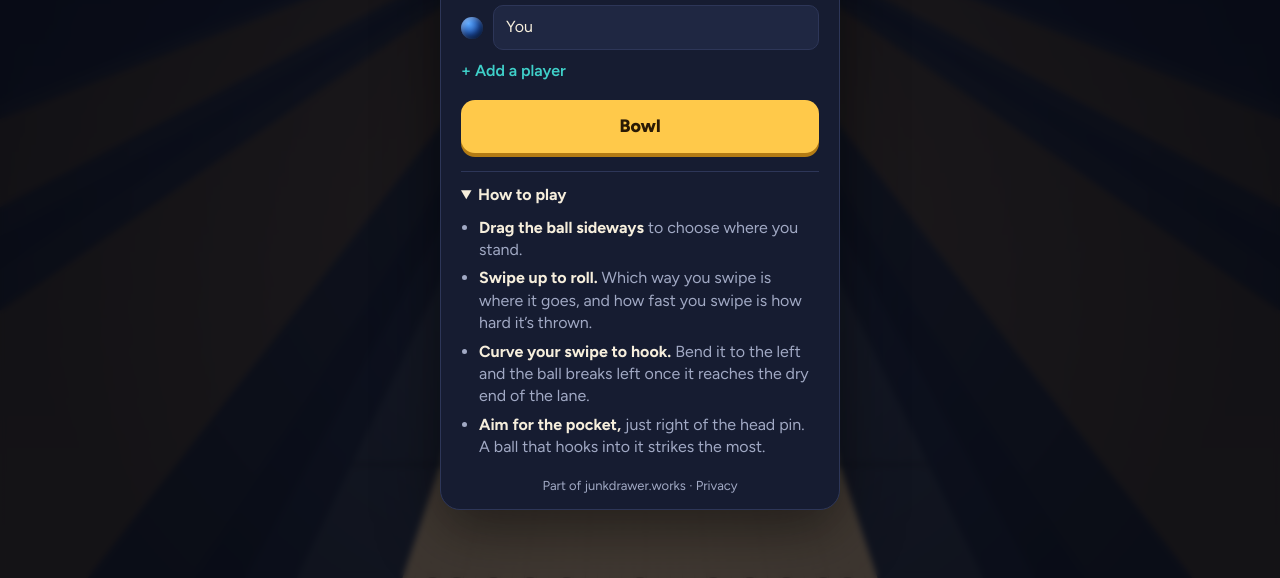
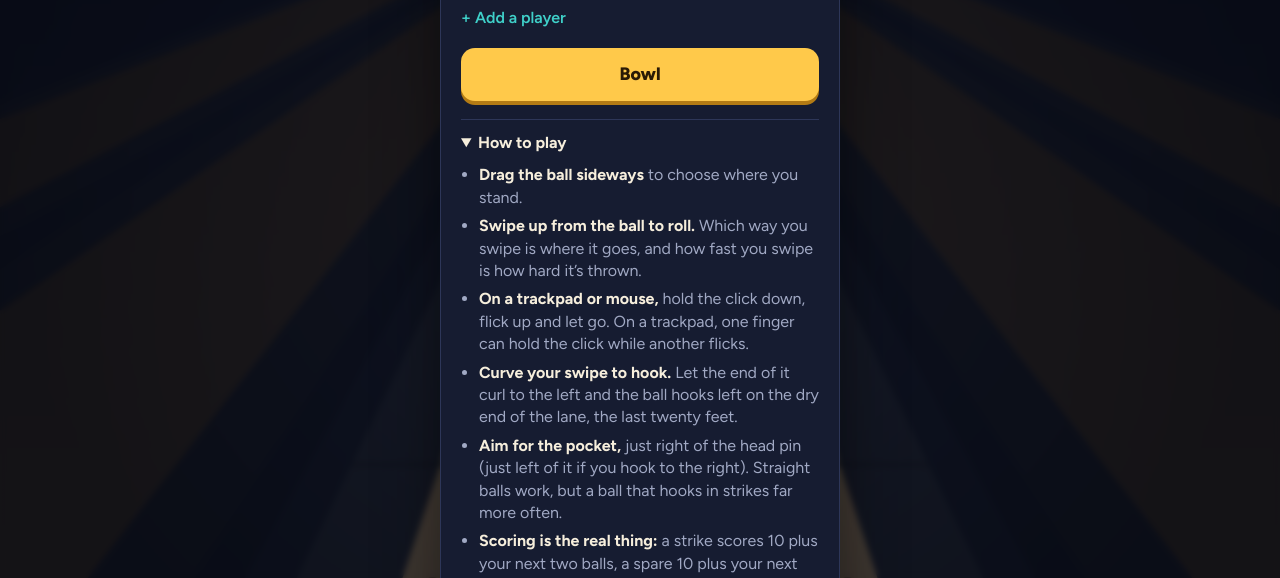
Before and after one commit to junkdrawerworks/pin-drop, a website with bundled scripts: page index.html in a window 1280 px wide. Both pictures are taken after a click on the heading "How to play". Shown: the part 222-800 px from the top of the page. Built offline with nearby package versions, Linux system fonts and the light colour scheme; animation ran at ten frames a second.

Commit message:
One How to play, with the trackpad and a clearer hook
The title's How to play and the menu's had drifted apart, and neither said
how to throw with a trackpad or mouse. "Bend it to the left" could be read
either way: a swipe that curls left at the end hooks left, one that bows
out to the left hooks right. The title's list is now the menu's, copied in
when the page opens; it says where the end of the swipe should curl, and
has a line for a trackpad or mouse: hold the click down, flick up and let
go, one finger holding the click while another flicks.

Co-Authored-By: Claude Opus 5.5 <noreply@anthropic.com>
Claude-Session: https://claude.ai/code/session_01PQbLNSbocQ65KiumqGAWyY

```diff
--- a/index.html
+++ b/index.html
@@ -47,12 +47,7 @@
       <button type="button" class="big" id="start">Bowl</button>
       <details class="how">
         <summary>How to play</summary>
-        <ul>
-          <li><b>Drag the ball sideways</b> to choose where you stand.</li>
-          <li><b>Swipe up to roll.</b> Which way you swipe is where it goes, and how fast you swipe is how hard it’s thrown.</li>
-          <li><b>Curve your swipe to hook.</b> Bend it to the left and the ball breaks left once it reaches the dry end of the lane.</li>
-          <li><b>Aim for the pocket,</b> just right of the head pin. A ball that hooks into it strikes the most.</li>
-        </ul>
+        <ul><!-- the same list as the How to play sheet below, copied in when the page opens --></ul>
       </details>
       <div class="record" id="record"></div>
       <footer class="jd-foot">
@@ -84,8 +79,9 @@
       <h2>How to play</h2>
       <ul class="howlist">
         <li><b>Drag the ball sideways</b> to choose where you stand.</li>
-        <li><b>Swipe up to roll.</b> Which way you swipe is where it goes, and how fast you swipe is how hard it’s thrown.</li>
-        <li><b>Curve your swipe to hook.</b> Bend it to the left and the ball breaks left once it reaches the dry end of the lane, the last twenty feet.</li>
+        <li><b>Swipe up from the ball to roll.</b> Which way you swipe is where it goes, and how fast you swipe is how hard it’s thrown.</li>
+        <li><b>On a trackpad or mouse,</b> hold the click down, flick up and let go. On a trackpad, one finger can hold the click while another flicks.</li>
+        <li><b>Curve your swipe to hook.</b> Let the end of it curl to the left and the ball hooks left on the dry end of the lane, the last twenty feet.</li>
         <li><b>Aim for the pocket,</b> just right of the head pin (just left of it if you hook to the right). Straight balls work, but a ball that hooks in strikes far more often.</li>
         <li><b>Scoring is the real thing:</b> a strike scores 10 plus your next two balls, a spare 10 plus your next one, and the tenth frame gives you bonus balls.</li>
       </ul>
--- a/js/main.js
+++ b/js/main.js
@@ -443,6 +443,8 @@ function esc(s) { return String(s).replace(/[&<>"]/g, c => ({ '&': '&amp;', '<':
 // ---- Sheets --------------------------------------------------------------------------------------------
 
 const sheets = ['title', 'menu', 'howSheet', 'board', 'end'];
+// One How to play: the title's folded-up copy is the sheet's list.
+document.querySelector('#title .how ul').innerHTML = document.querySelector('#howSheet .howlist').innerHTML;
 function show(id) {
   for (const s of sheets) $(s).hidden = s !== id;
   paused = id === 'menu' || id === 'howSheet' || id === 'board';
--- a/sw.js
+++ b/sw.js
@@ -8,7 +8,7 @@
 // fingerprint of every file in SHELL: change any of them and test/e2e.mjs fails until FILES is changed to match (it
 // says what to), which changes this file, so every copy is made whole again at once.
 const CACHE = 'pin-drop-v2'; // bump the number when the file list changes
-const FILES = '6a1bc6b1'; // test/e2e.mjs checks this
+const FILES = '3f724af2'; // test/e2e.mjs checks this
 const SHELL = [
   './', 'index.html', 'icon.svg', 'manifest.webmanifest', 'icon-192.png',
   'css/app.css', 'js/main.js', 'js/physics.js', 'js/render.js', 'js/scoring.js', 'js/sound.js', 'js/store.js', 'js/swipe.js',
```
Also changed, not shown: test/e2e.mjs (+4 -0 lines), README.md.
